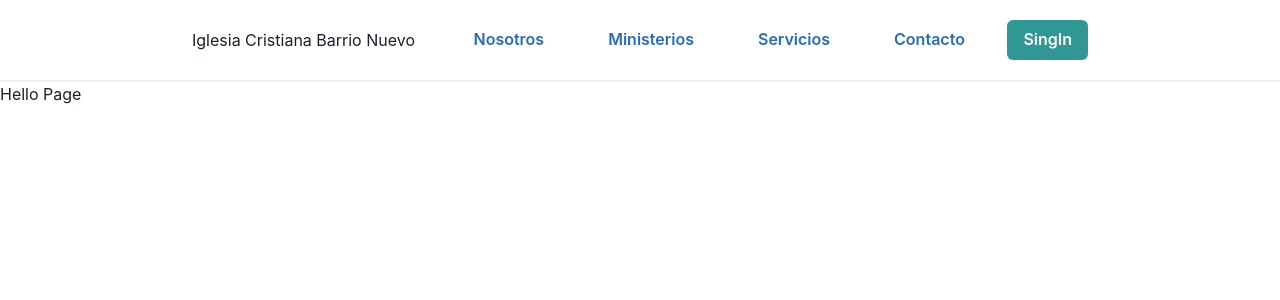
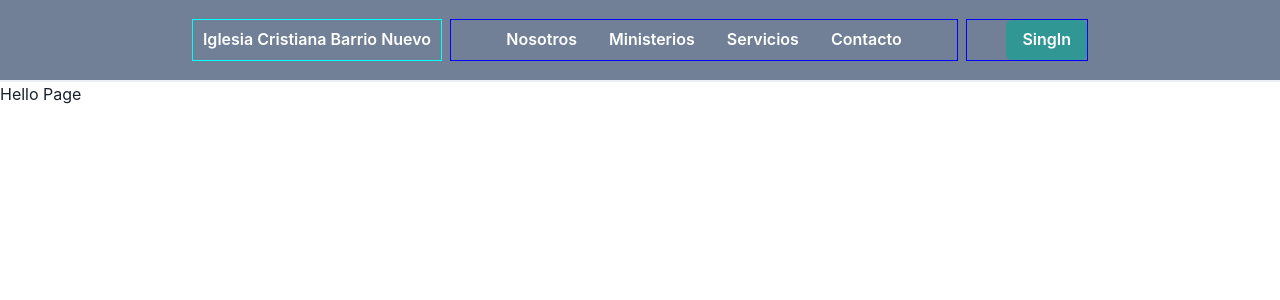
Before and after one commit to Agus9217/church-nextjs, a Next.js app: page / in a window 1280 px wide. Shown: the top 300 px of the page. Built offline with nearby package versions, Linux system fonts and the light colour scheme.

Commit message:
modificando navbar

```diff
--- a/src/app/components/link-button/LinkButton.tsx
+++ b/src/app/components/link-button/LinkButton.tsx
@@ -1,23 +1,33 @@
+'use client'
+
 import { Button } from '@chakra-ui/react'
+import { motion, TargetAndTransition, VariantLabels } from 'framer-motion'
 import Link from 'next/link'
 import React from 'react'
 
 interface Props {
-  text: string,
+  text?: string,
   href: string,
   colorScheme: string
   variant: string
+  whileHover?: TargetAndTransition | VariantLabels | undefined
+  whileTap?: TargetAndTransition | VariantLabels | undefined
+  color?: string
 }
 
-export const LinkButton = ({ text, colorScheme, href,variant }: Props) => {
+const MotionLink = motion(Button)
+
+export const LinkButton = ({ text, colorScheme, href,variant, whileHover, color }: Props) => {
   return (
-    <Button
+    <MotionLink
       href={href}
       as={Link}
       colorScheme={colorScheme}
       variant={variant}
+      whileHover={whileHover}
+      color={color}
     >
       { text }
-    </Button>
+    </MotionLink>
   )
 }
--- /dev/null
+++ b/src/app/components/navbar/DesktopNavbar.tsx
@@ -0,0 +1,39 @@
+import { ListItem, UnorderedList } from '@chakra-ui/react'
+import { navItem } from './nav-items'
+import { LinkButton } from '../link-button/LinkButton'
+
+interface Props {
+  display: string | undefined
+}
+
+export const DesktopNavbar = ({ display }: Props) => {
+
+  return (
+    <UnorderedList
+      display={display !== 'flex' ? 'none' : 'flex'}
+      styleType={'none'}
+      flexGrow={2}
+      justifyContent={'center'}
+      gap={8}
+      borderWidth={'thin'}
+      m={0}
+      borderColor={'blue'}
+    >
+      <ListItem>
+        {
+          navItem.map(({ label, href }) => (
+            <LinkButton
+              key={label}
+              text={label}
+              href={href}
+              colorScheme={'white'}
+              variant={'ghost'}
+              whileHover={{ scale: 0.95 }}
+              color={'white'}
+            />
+          ))
+        }
+      </ListItem>
+    </UnorderedList>
+  )
+}
--- a/src/app/components/navbar/Navbar.tsx
+++ b/src/app/components/navbar/Navbar.tsx
@@ -1,13 +1,18 @@
 "use client"
 
-import { Box, Button, Divider, Flex, ListItem, Stack, Text, UnorderedList } from '@chakra-ui/react'
+import { Box, Button, Divider, Flex, Stack, useBreakpointValue } from '@chakra-ui/react'
 import { motion } from 'framer-motion'
-import Link from 'next/link'
-import React from 'react'
-
-const MotionLink = motion(Button)
+import { DesktopNavbar } from './DesktopNavbar'
+import { LinkButton } from '../link-button/LinkButton'
 
 export const Navbar = () => {
+
+  const display = useBreakpointValue(
+    {
+      base: 'none',
+      md: 'flex'
+    }
+  )
 
   return (
     <>
@@ -15,6 +20,7 @@ export const Navbar = () => {
         as={'header'}
         w={'100%'}
         minH={'80px'}
+        bg={'gray.500'}
       >
         <Stack
           as={'nav'}
@@ -25,78 +31,34 @@ export const Navbar = () => {
           mx={'auto'}
         >
           <Box
+            borderWidth={'thin'}
+            borderColor={'cyan'}
             display={'flex'}
             flexGrow={1}
             maxW={'250px'}
+            color={'white'}
           >
-            <Link
+            <LinkButton
               href={'/'}
-            >
-              Iglesia Cristiana Barrio Nuevo
-            </Link>
+              text={'Iglesia Cristiana Barrio Nuevo'}
+              variant={'ghost'}
+              colorScheme={'white'}
+              color={'white'}
+              whileHover={{ scale: 0.95 }}
+            />
           </Box>
-          <UnorderedList
-            display={'flex'}
-            styleType={'none'}
-            flexGrow={2}
-            justifyContent={'center'}
-            gap={8}
-          >
-            <ListItem>
-              <MotionLink
-                as={Link}
-                colorScheme={'blue'}
-                href={'/nosotros'}
-                variant={'ghost'}
-                whileHover={{ scale: 0.95 }}
-              >
-                Nosotros
-              </MotionLink>
-            </ListItem>
-            <ListItem>
-              <MotionLink
-                as={Link}
-                colorScheme={'blue'}
-                href={'/ministerios'}
-                variant={'ghost'}
-                whileHover={{ scale: 0.95 }}
-              >
-                Ministerios
-              </MotionLink>
-            </ListItem>
-            <ListItem>
-              <MotionLink
-                as={Link}
-                colorScheme={'blue'}
-                href={'/servicios'}
-                variant={'ghost'}
-                whileHover={{ scale: 0.95 }}
-              >
-                Servicios
-              </MotionLink>
-            </ListItem>
-            <ListItem>
-              <MotionLink
-                as={Link}
-                colorScheme={'blue'}
-                href={'/contacto'}
-                variant={'ghost'}
-                whileHover={{ scale: 0.95 }}
-              >
-                Contacto
-              </MotionLink>
-            </ListItem>
-          </UnorderedList>
+          <DesktopNavbar display={display} />
           <Box
             display={'flex'}
             flexGrow={1}
             maxW={'250px'}
             justifyContent={'end'}
+            borderWidth={'thin'}
+            borderColor={'blue'}
           >
             <Button
               as={motion.button}
               colorScheme={'teal'}
-              whileHover={{ scale: 1.1 }}
               whileTap={{ scale: 0.9 }}
             >
               SingIn
--- /dev/null
+++ b/src/app/components/navbar/nav-items.ts
@@ -0,0 +1,6 @@
+export const navItem = [
+  {label: 'Nosotros', href: '/nosotros'},
+  {label: 'Ministerios', href: '/ministerios'},
+  {label: 'Servicios', href: '/servicios'},
+  {label: 'Contacto', href: '/contacto'},
+]
```
Also changed, not shown: src/app/components/navbar/MobileNavbar.tsx (added).
